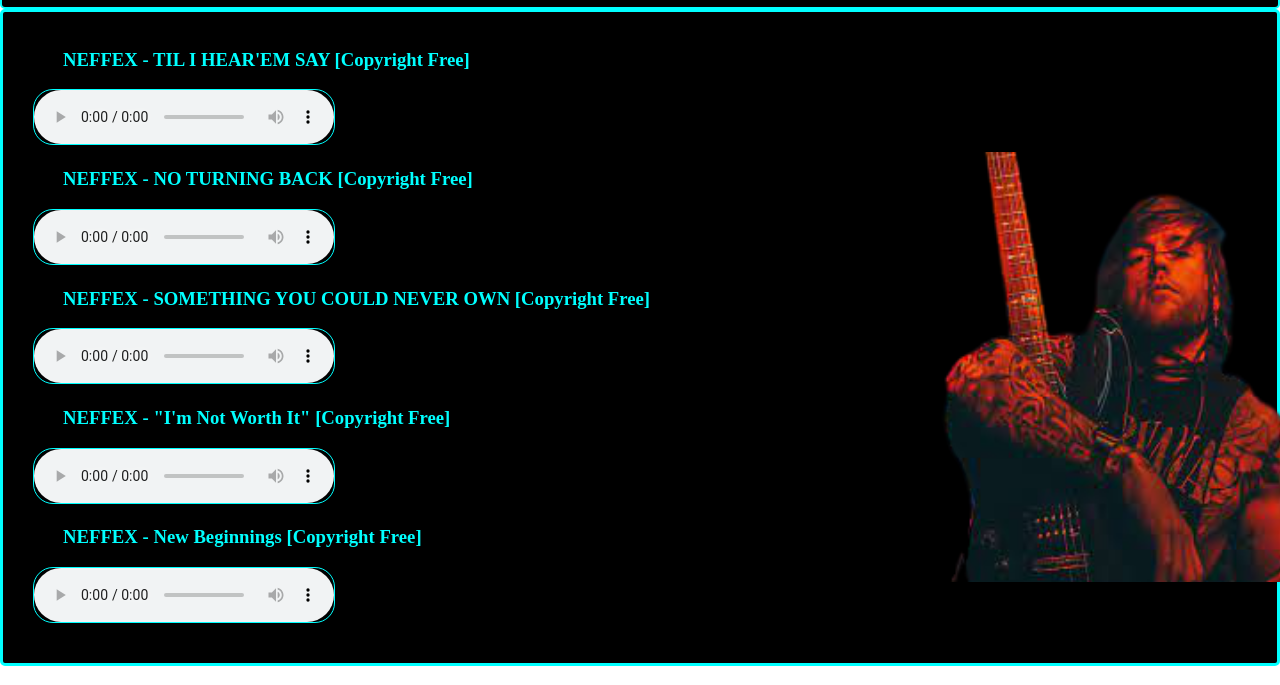
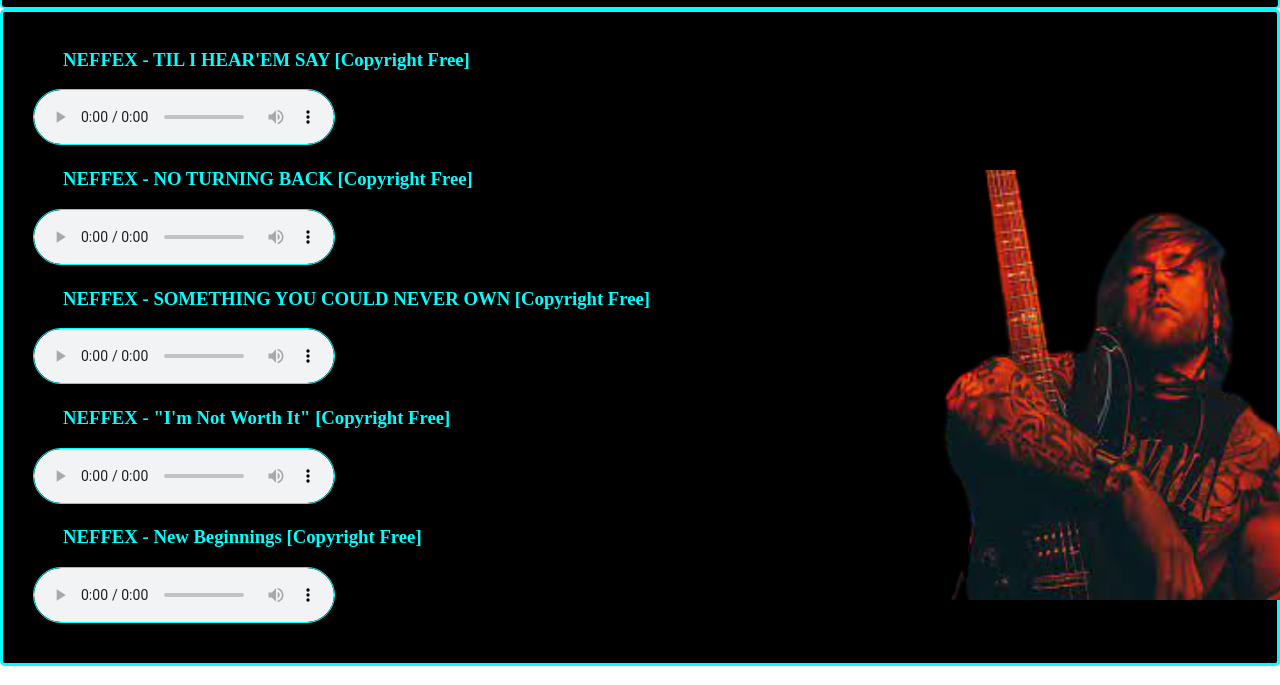
Before and after one commit to ronitmishra8860/ncs-music, a plain HTML site: page index.html in a window 1280 px wide. Shown: the part 115-800 px from the top of the page. Drawn offline with Linux system fonts and the light colour scheme.

Commit message:
Update style.css

```diff
--- a/style.css
+++ b/style.css
@@ -34,7 +34,7 @@ img{
 
 audio{
     border: 1px solid aqua;
-    border-radius: 20px;
+    border-radius: 30px;
 }
 form{
     margin-left: 30px;
@@ -52,6 +52,6 @@ aside {
     font-style: italic;
     background-color: lightgray;
     background-color: black;
-    margin-top: 112px;
+    margin-top: 130px;
     margin-right: 10px;
   }
```
